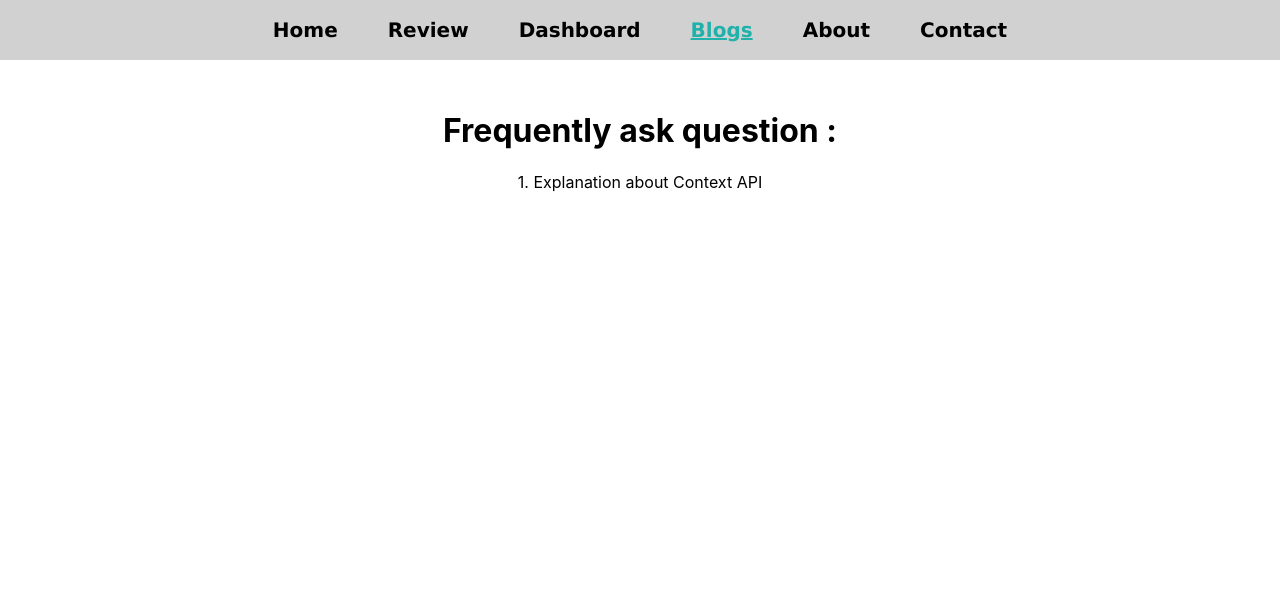
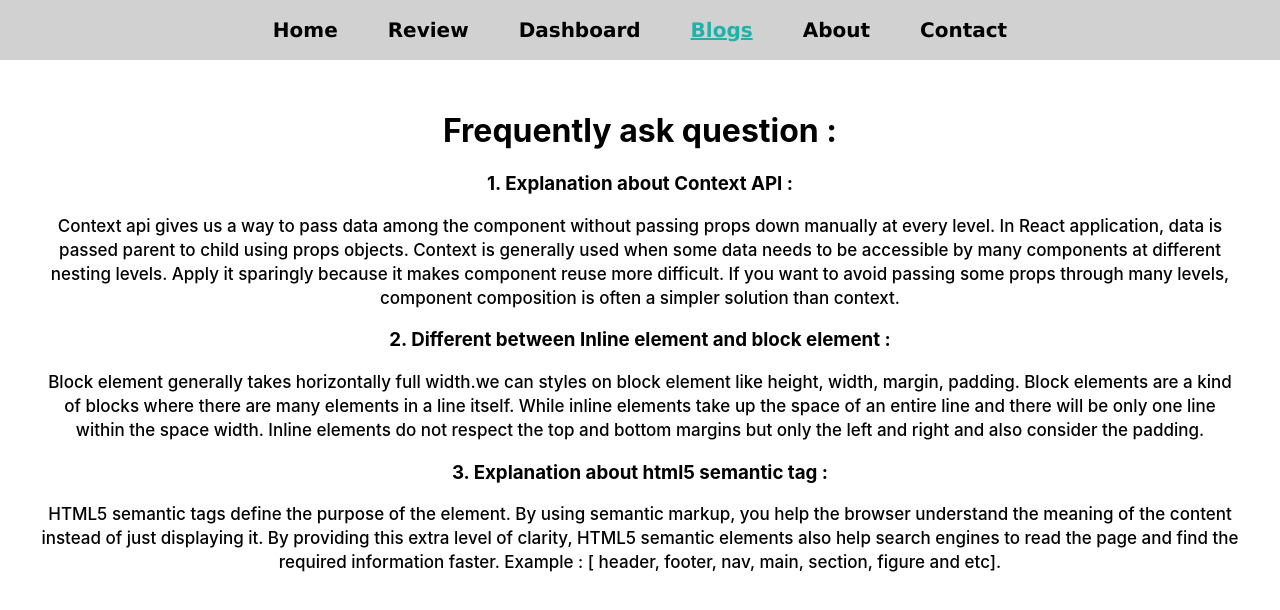
Before and after one commit to SHAFAYET-HOWLADER/product_analysis_webpage, a React (Create React App) app: page /blogs in a window 1280 px wide. Shown: the top 610 px of the page. Built offline with nearby package versions, Linux system fonts and the light colour scheme.

Commit message:
question added

```diff
--- /dev/null
+++ b/src/Components/Blog/Blog.css
@@ -0,0 +1,7 @@
+
+.question small{
+    font-size: 17px;
+    text-align: justify;
+    font-weight: 500;
+    line-height: 24px;
+}
--- a/src/Components/Blog/Blog.js
+++ b/src/Components/Blog/Blog.js
@@ -1,15 +1,43 @@
 import React from 'react';
-
+import './Blog.css'
 const Blog = () => {
     return (
         <div className='container'>
             <h1>Frequently ask question : </h1>
              <div className='question'>
-                 <p>
-                     1. Explanation about Context API
-                 </p>
+                 <h3>
+                     1. Explanation about Context API :
+                 </h3>
                  <small>
+                   Context api gives us  a way to pass data among the component  without  passing props down manually at every level.
+                   In React application, data is passed parent to child using props objects.
+                   Context is generally used when some data needs to be accessible by many components at different nesting levels.
+                   Apply it sparingly because it makes component reuse more difficult.
+                   If you want to avoid passing some props through many levels, component composition is often a simpler solution than context.
+                 </small>
+             </div>
 
+             <div className='question'>
+                 <h3>
+                     2. Different between Inline element and block  element :
+                 </h3>
+                 <small>
+                   Block element generally takes horizontally full width.we can styles on block element like
+                   height, width, margin, padding.
+                   Block elements are a kind of blocks where there are many elements in a line itself.
+                   While inline elements take up the space of an entire line and there will be only one line within the space width.
+                   Inline elements do not respect the top and bottom margins but only the left and right and also consider the padding.
+                 </small>
+             </div>
+             <div className='question'>
+                 <h3>
+                     3. Explanation about html5 semantic tag :
+                 </h3>
+                 <small>
+                   HTML5 semantic tags define the purpose of the element.
+                  By using semantic markup, you help the browser understand the meaning of the content instead of just displaying it.
+                  By providing this extra level of clarity, HTML5 semantic elements also help search engines to read the page and find the required information faster.
+                  Example : [ header, footer, nav, main, section, figure and etc].
                  </small>
              </div>
         </div>
```
